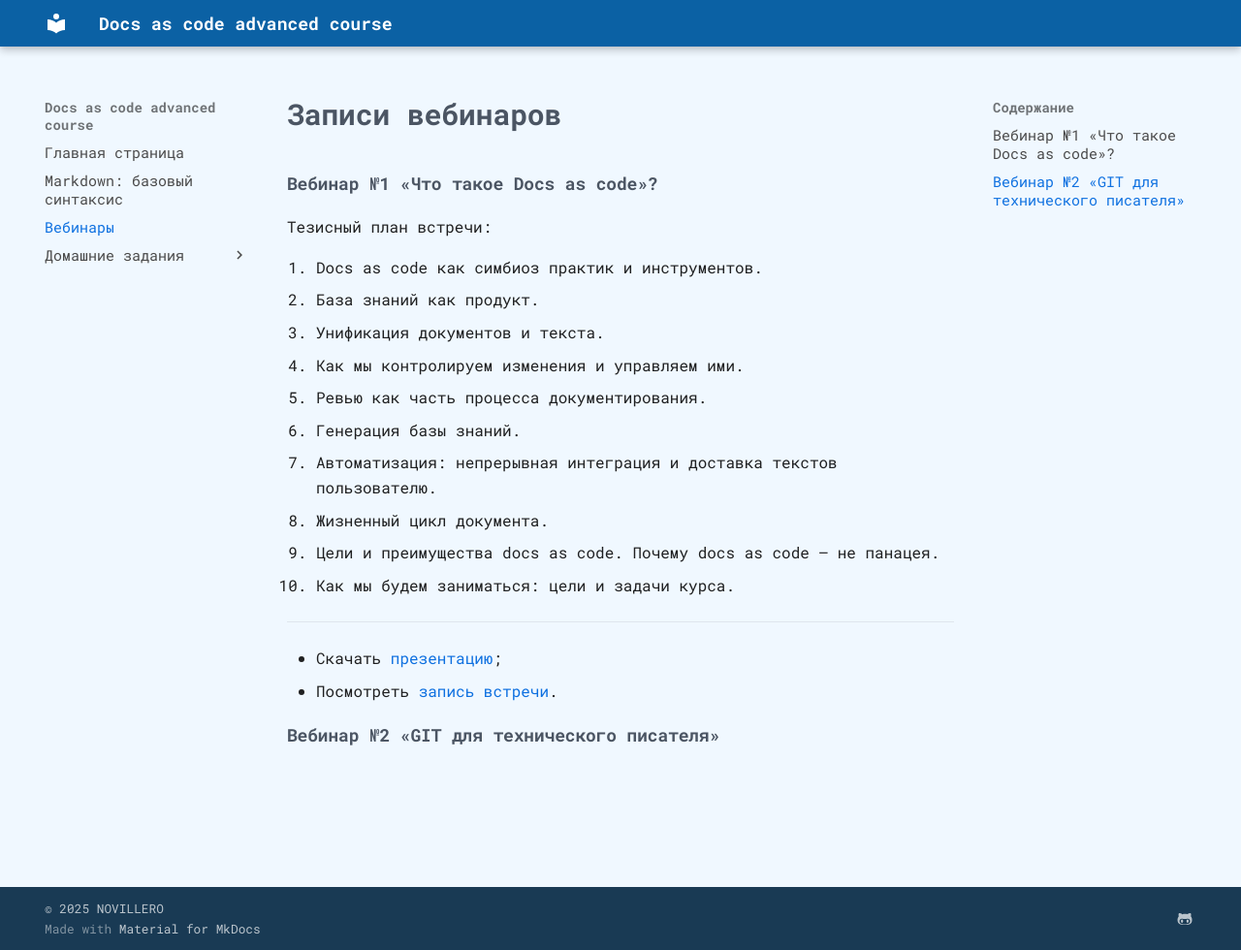
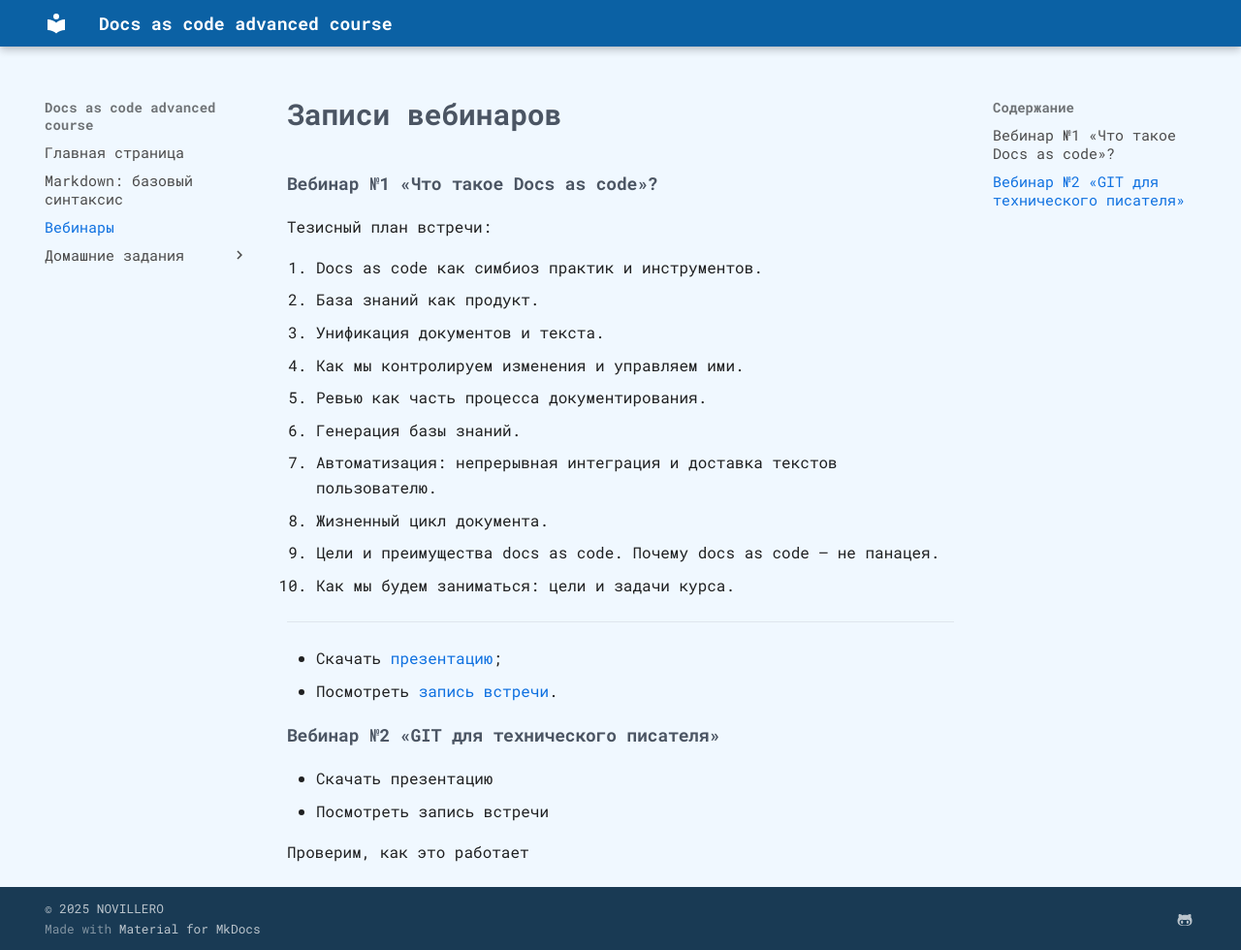
Before and after one commit to novillero/dac-advanced, an MkDocs documentation site: the page built from docs/meetings.md, in a window 1280 px wide and 980 px high. Shown: the whole window at 97% size. Built offline with MkDocs 1.6.1 and Material for MkDocs 9.7.7, drawn with Linux system fonts in a browser that asks for light colours; some web fonts are replaced.

Commit message:
добавил заготовку под ссылки

```diff
--- a/docs/meetings.md
+++ b/docs/meetings.md
@@ -21,3 +21,8 @@
 * Посмотреть [запись встречи](https://disk.yandex.ru/i/KCsnAwSalfg-xA){target=_blank}.
 
 #### Вебинар №2 «GIT для технического писателя»
+
+* Скачать презентацию
+* Посмотреть запись встречи
+
+Проверим, как это работает
```
